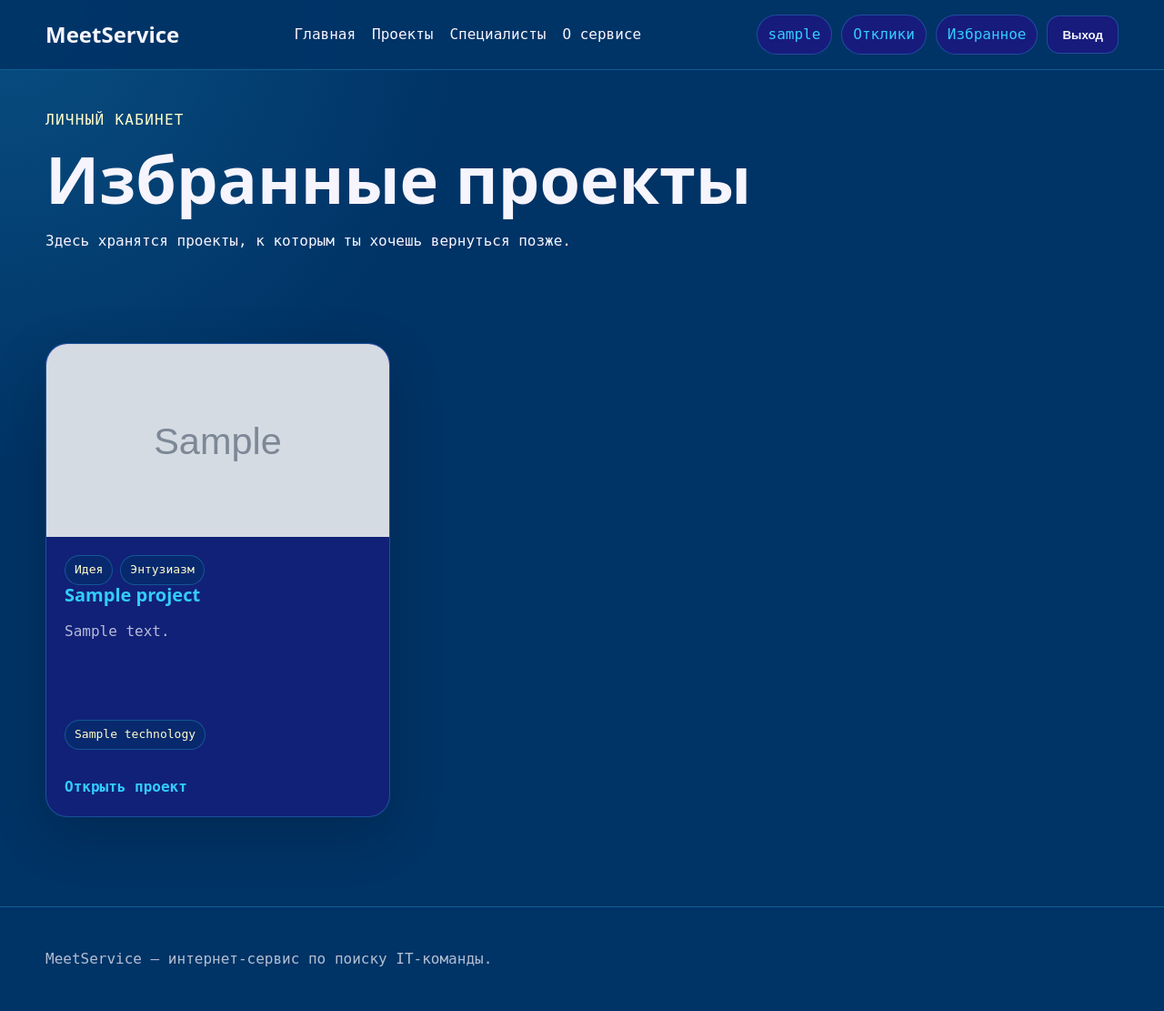
After one commit to catsclaw-dev/new-makers, a Django app: page /favorites/ in a window 1280 px wide. The commit adds this page. Shown: the whole page at 91% size. Run offline with Django 5.2, Linux system fonts and the light colour scheme; a user stored in the database is signed in; tables that the repository leaves empty hold one stand-in row (values such as "Sample post"); grey boxes marked "Sample" are stand-in pictures.

Commit message:
feat: interactions favorite

```diff
--- a/meetService/apps/interactions/urls.py
+++ b/meetService/apps/interactions/urls.py
@@ -6,5 +6,11 @@ app_name = "interactions"
 
 urlpatterns = [
     path("applications/", views.application_list, name="application_list"),
+    path("favorites/", views.favorite_project_list, name="favorite_project_list"),
     path("projects/<str:slug>/apply/", views.project_apply, name="project_apply"),
+    path(
+        "projects/<str:slug>/favorite/",
+        views.favorite_project_toggle,
+        name="favorite_project_toggle",
+    ),
 ]
--- a/meetService/apps/interactions/views.py
+++ b/meetService/apps/interactions/views.py
@@ -4,7 +4,7 @@ from django.core.exceptions import ValidationError
 from django.shortcuts import get_object_or_404, redirect, render
 
 from apps.interactions.forms import ApplicationForm
-from apps.interactions.models import Application
+from apps.interactions.models import Application, FavoriteProject
 from apps.projects.models import Project
 from apps.specialists.models import SpecialistProfile
 
@@ -94,3 +94,42 @@ def application_list(request):
         "incoming_count": incoming_applications.count(),
     }
     return render(request, "interactions/application_list.html", context)
+
+
+@login_required
+def favorite_project_toggle(request, slug):
+    """Добавляет проект в избранное или удаляет его при повторном действии."""
+    project = get_object_or_404(Project.objects.published(), slug=slug)
+
+    favorite = FavoriteProject.objects.filter(
+        user=request.user,
+        project=project,
+    ).first()
+
+    if favorite:
+        favorite.delete()
+        messages.info(request, "Проект удалён из избранного.")
+    else:
+        FavoriteProject.objects.create(
+            user=request.user,
+            project=project,
+        )
+        messages.success(request, "Проект добавлен в избранное.")
+
+    return redirect(project.get_absolute_url())
+
+
+@login_required
+def favorite_project_list(request):
+    """Список избранных проектов текущего пользователя."""
+    favorites = (
+        FavoriteProject.objects.select_related("project", "project__owner")
+        .prefetch_related("project__technologies", "project__vacancies__role")
+        .filter(user=request.user)
+        .order_by("-pk")
+    )
+
+    context = {
+        "favorites": favorites,
+    }
+    return render(request, "interactions/favorite_project_list.html", context)
--- a/meetService/templates/accounts/profile.html
+++ b/meetService/templates/accounts/profile.html
@@ -43,6 +43,8 @@
                 <a class="btn btn-primary"
                    href="{% url 'interactions:application_list' %}">Мои отклики</a>
                 <a class="btn btn-secondary" href="{% url 'projects:project_list' %}">Найти проект</a>
+                <a class="btn btn-secondary"
+                   href="{% url 'interactions:favorite_project_list' %}">Избранное</a>
             </div>
         </div>
     </section>
--- a/meetService/templates/base.html
+++ b/meetService/templates/base.html
@@ -24,6 +24,8 @@
                     {% if user.is_authenticated %}
                         <a class="user-pill" href="{% url 'accounts:profile' %}">{{ user.username }}</a>
                         <a class="user-pill" href="{% url 'interactions:application_list' %}">Отклики</a>
+                        <a class="user-pill"
+                           href="{% url 'interactions:favorite_project_list' %}">Избранное</a>
                         <form class="inline-form"
                               method="post"
                               action="{% url 'accounts:logout' %}">
--- /dev/null
+++ b/meetService/templates/interactions/favorite_project_list.html
@@ -0,0 +1,52 @@
+{% extends "base.html" %}
+{% block title %}Избранное — MeetService{% endblock %}
+{% block content %}
+<section class="container page-head">
+  <p class="eyebrow">личный кабинет</p>
+  <h1>Избранные проекты</h1>
+  <p>Здесь хранятся проекты, к которым ты хочешь вернуться позже.</p>
+</section>
+<section class="container section">
+  <div class="cards-grid">
+    {% for favorite in favorites %}
+    <article class="project-card">
+      {% if favorite.project.cover_image %}
+      <img class="project-cover" src="{{ favorite.project.cover_image.url }}" alt="{{ favorite.project.title }}">
+      {% else %}
+      <div class="project-cover project-cover-placeholder">
+        <span>IT</span>
+      </div>
+      {% endif %}
+      <div class="project-card-body">
+        <div>
+          <div class="card-meta">
+            <span>{{ favorite.project.get_stage_display }}</span>
+            <span>{{ favorite.project.get_participation_format_display }}</span>
+          </div>
+          <h3>
+            <a href="{{ favorite.project.get_absolute_url }}">{{ favorite.project.title }}</a>
+          </h3>
+          <p class="project-description">{{ favorite.project.short_description }}</p>
+        </div>
+        <div class="project-card-bottom">
+          <div class="tag-row">
+            {% for technology in favorite.project.technologies.all|slice:":4" %}
+            <span class="tag">{{ technology.name }}</span>
+            {% empty %}
+            <span class="tag">Стек не указан</span>
+            {% endfor %}
+          </div>
+          <a class="card-link" href="{{ favorite.project.get_absolute_url }}">Открыть проект</a>
+        </div>
+      </div>
+    </article>
+    {% empty %}
+    <article class="action-card">
+      <h2>Избранных проектов пока нет</h2>
+      <p class="empty">Открой каталог проектов и сохрани интересные варианты.</p>
+      <a class="btn btn-primary" href="{% url 'projects:project_list' %}">Перейти в каталог</a>
+    </article>
+    {% endfor %}
+  </div>
+</section>
+{% endblock %}
```
Also changed, not shown: meetService/apps/projects/views.py (+11 -0 lines), meetService/templates/projects/project_detail.html (+11 -1 lines).
